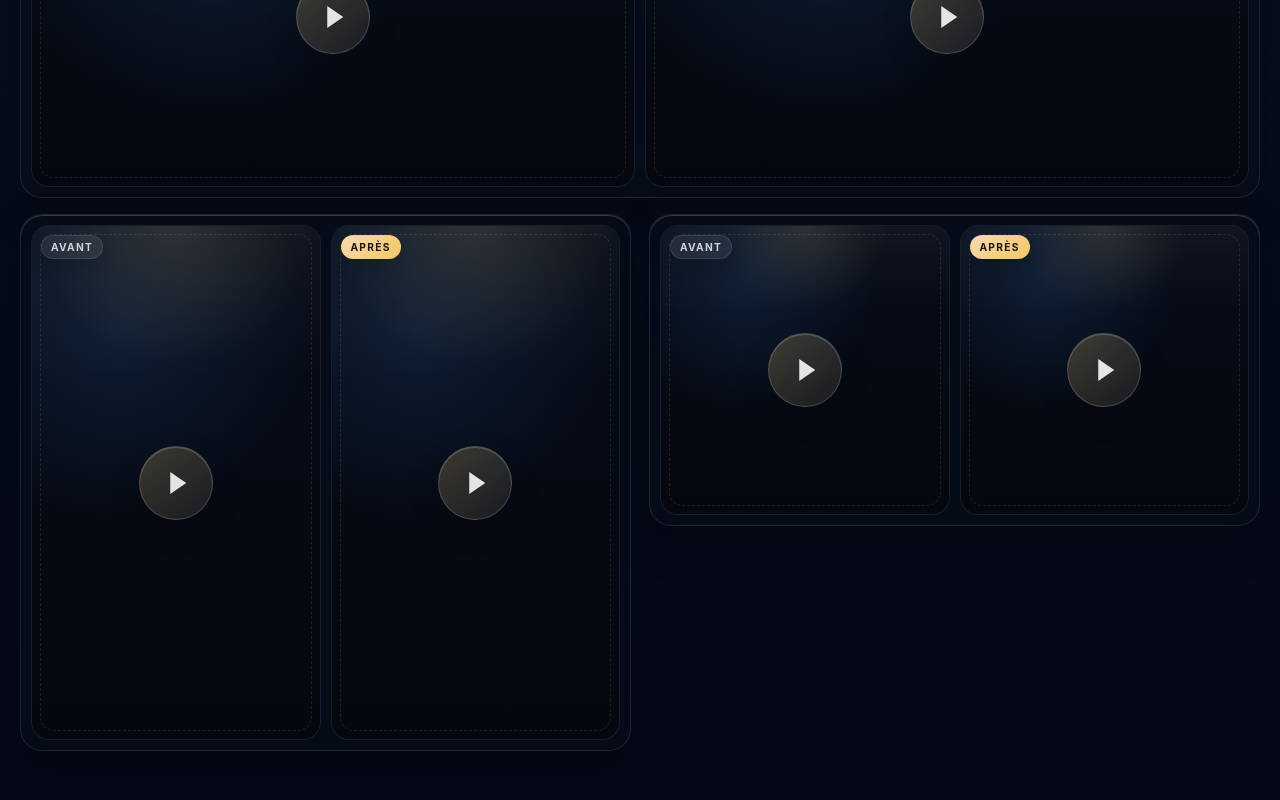
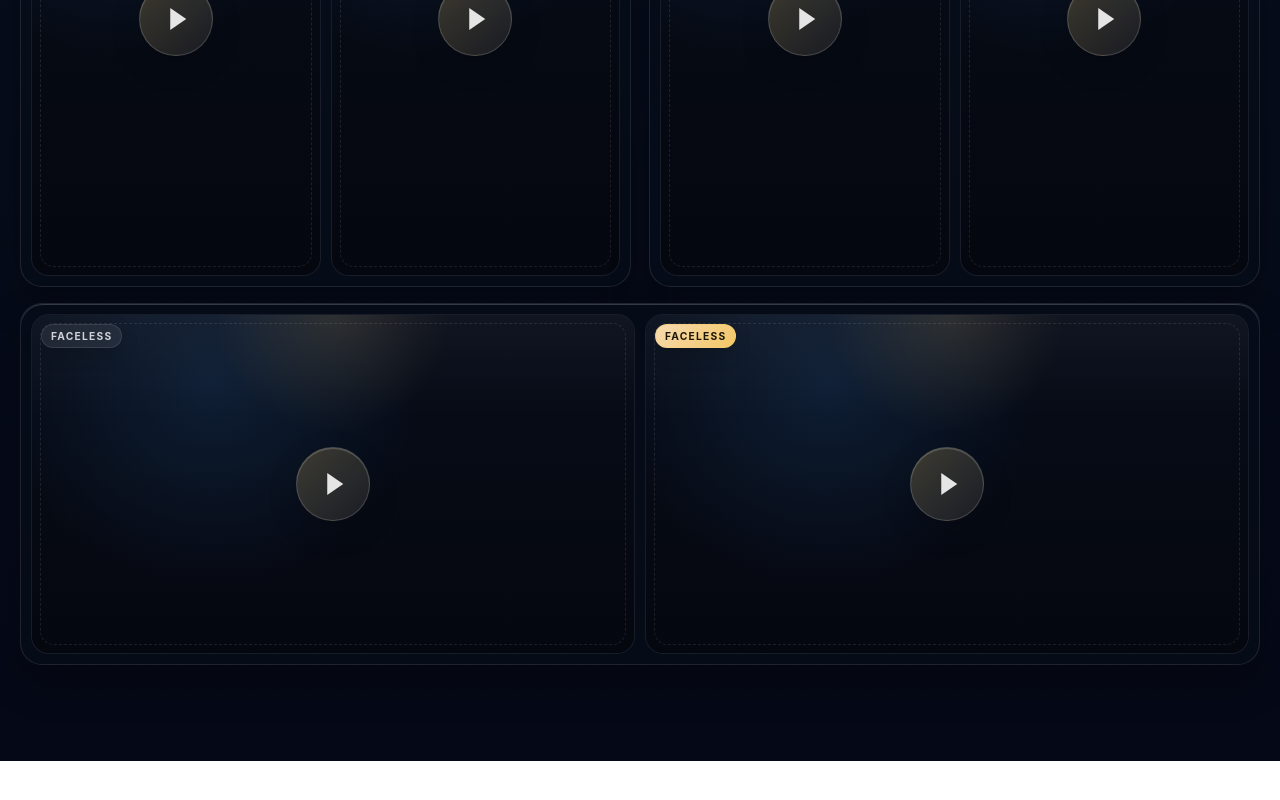
Before and after one commit to autobroll/autobroll-landing, a React (Vite) app: page /#showcase in a window 1280 px wide. Shown: the part 2110-2910 px from the top of the page. After the commit the page ends 2871 px from the top, so only its background shows below. Built offline with nearby package versions, Linux system fonts and the light colour scheme.

Commit message:
mis a jour des placeholder

```diff
--- a/src/components/VideoCard.jsx
+++ b/src/components/VideoCard.jsx
@@ -36,6 +36,8 @@ export default function VideoCard({ card, index }) {
   const ratioClass = card.ratio || 'portrait';
   const beforeUrl = getBeforeUrl(card);
   const afterUrl = getAfterUrl(card);
+  const beforeCompareLabel = card.beforeCompareLabel || 'Avant';
+  const afterCompareLabel = card.afterCompareLabel || 'Après';
 
   return (
     <article
@@ -44,14 +46,14 @@ export default function VideoCard({ card, index }) {
     >
       <div className="compare-grid video-card__compare">
         <div className="compare-column">
-          <span className="compare-label">Avant</span>
+          <span className="compare-label">{beforeCompareLabel}</span>
           <div className="video-card__slot video-card__slot--before">
             <MediaSlot videoUrl={beforeUrl} title={card.title} label="before" />
           </div>
         </div>
 
         <div className="compare-column">
-          <span className="compare-label compare-label--accent">Après</span>
+          <span className="compare-label compare-label--accent">{afterCompareLabel}</span>
           <div className="video-card__slot video-card__slot--after">
             <MediaSlot videoUrl={afterUrl} title={card.title} label="after" />
           </div>
--- a/src/data/landingContent.js
+++ b/src/data/landingContent.js
@@ -69,7 +69,7 @@ export const galleryCards = [
     id: "gallery-05",
     label: "Commercial",
     title: "Commercial style result",
-    ratio: "square",
+    ratio: "portrait",
     beforeVideoUrl: "",
     afterVideoUrl: "",
   },
@@ -77,15 +77,7 @@ export const galleryCards = [
     id: "gallery-06",
     label: "Short Form",
     title: "Short form result",
-    ratio: "square",
-    beforeVideoUrl: "",
-    afterVideoUrl: "",
-  },
-  {
-    id: "gallery-07",
-    label: "Workflow",
-    title: "Workflow preview result",
-    ratio: "landscape",
+    ratio: "portrait",
     beforeVideoUrl: "",
     afterVideoUrl: "",
   },
@@ -98,12 +90,14 @@ export const galleryCards = [
     afterVideoUrl: "",
   },
   {
-    id: "gallery-09",
-    label: "Signature",
-    title: "Autobroll signature result",
-    ratio: "square",
+    id: "gallery-07",
+    label: "Workflow",
+    title: "Workflow preview result",
+    ratio: "landscape",
     beforeVideoUrl: "",
     afterVideoUrl: "",
+    beforeCompareLabel: "Faceless",
+    afterCompareLabel: "Faceless",
   },
 ];
 
```
Also changed, not shown: 2 other files (tests, documents, lock files or other folders).
